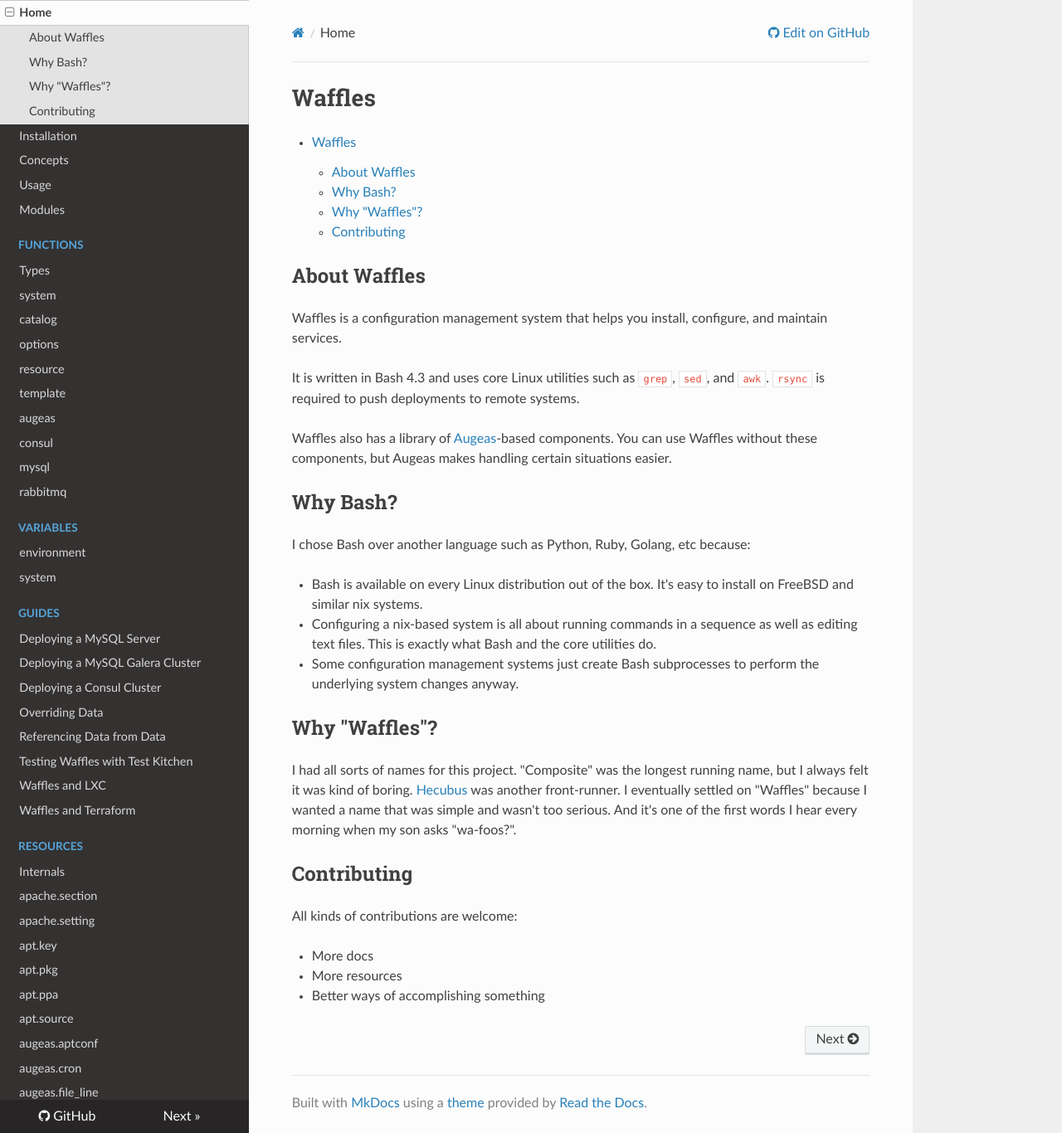
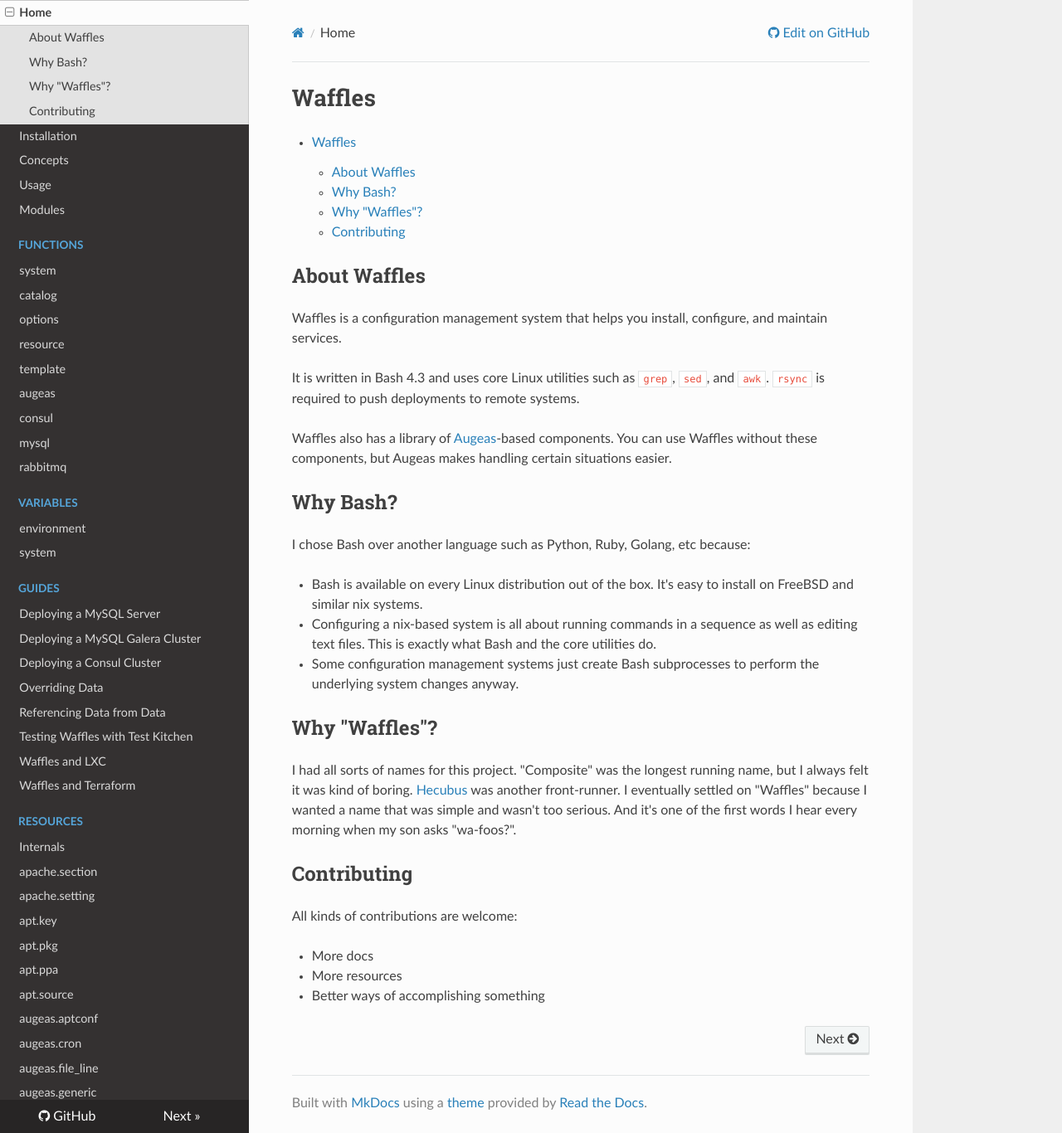
Before and after one commit to wffls/waffles, an MkDocs documentation site: the page built from docs/index.md, in a window 1280 px wide and 1366 px high. Shown: the whole window at 83% size. Built offline with MkDocs 1.6.1, drawn with Linux system fonts in a browser that asks for light colours; nearby versions of some CDN libraries; old or Windows-style settings are respelled for this version of MkDocs.

Commit message:
Doc update

```diff
--- a/mkdocs.yml
+++ b/mkdocs.yml
@@ -16,7 +16,6 @@
   - Usage: 'usage.md'
   - Modules: 'modules.md'
   - Functions:
-    - 'Types': 'functions/types.md'
     - 'system': 'functions/system.md'
     - 'catalog': 'functions/catalog.md'
     - 'options': 'functions/options.md'
```
Also changed, not shown: 1 other file.
